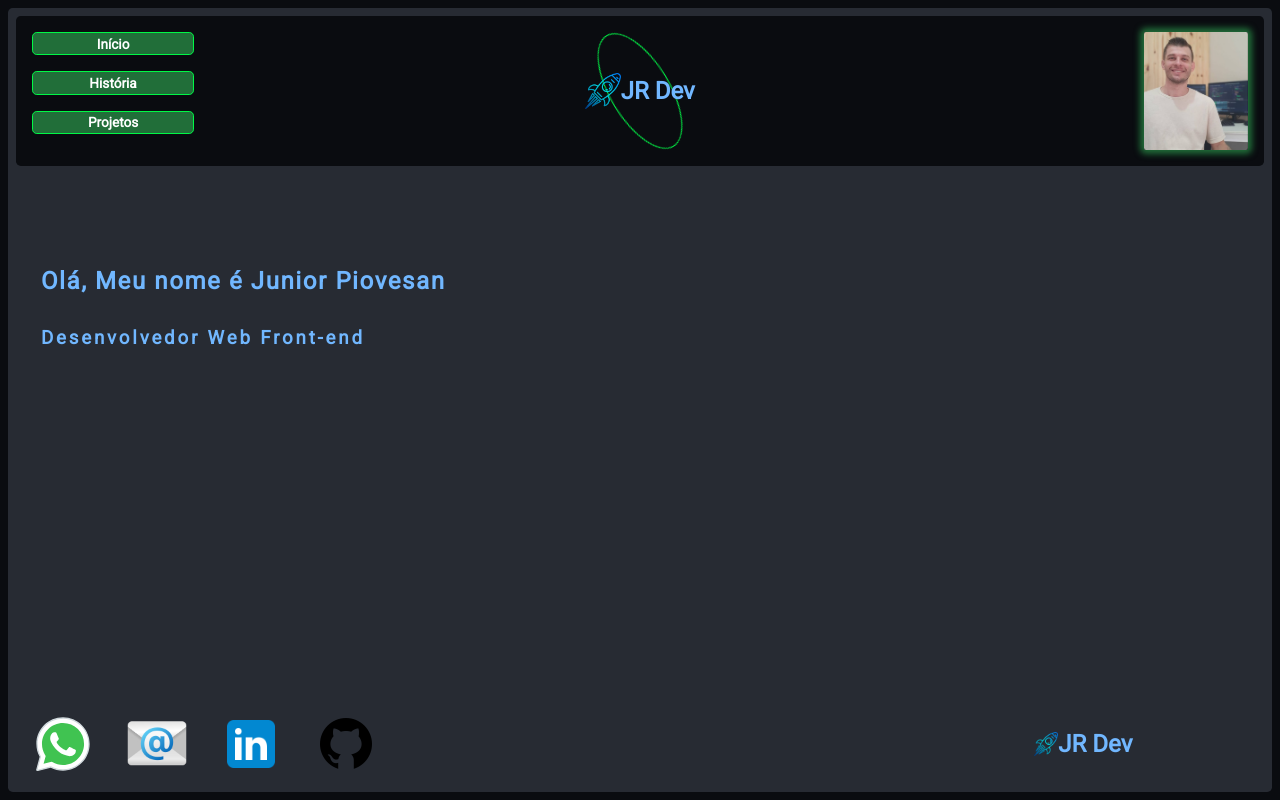
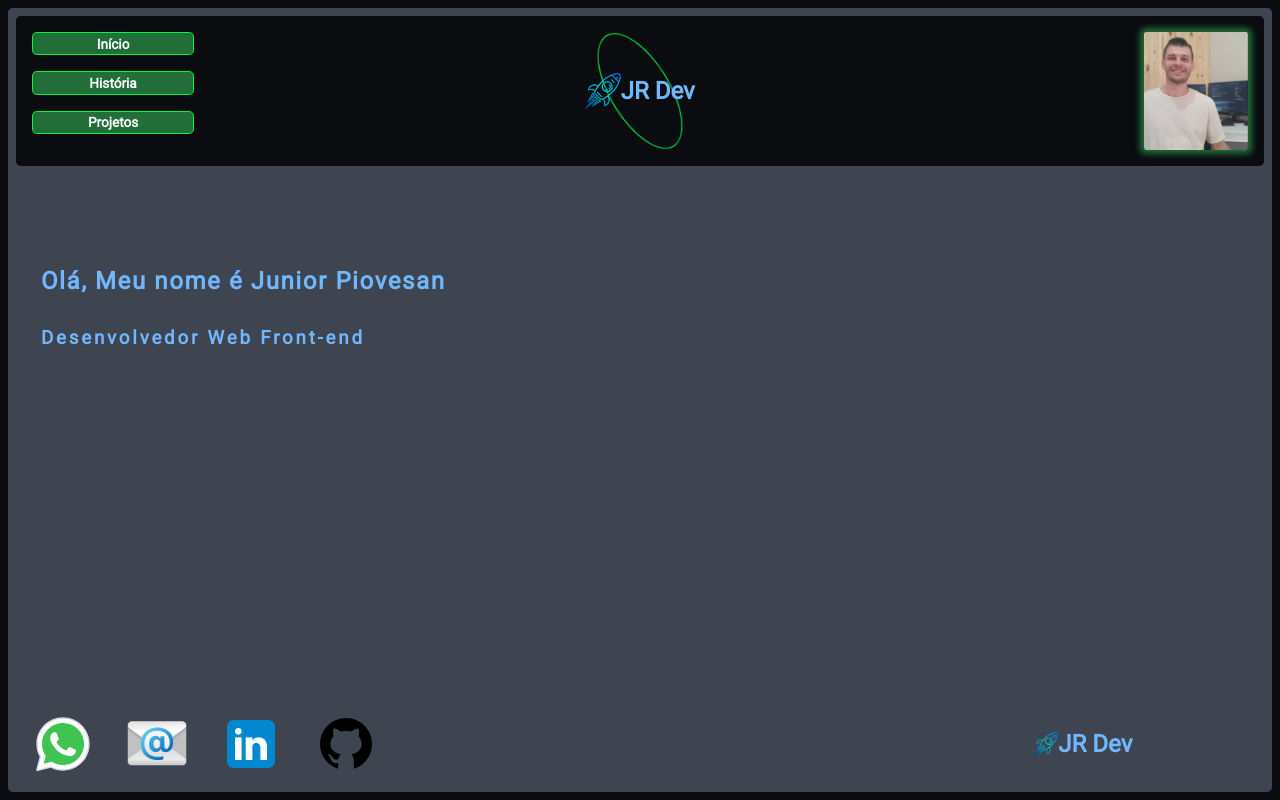
Before and after one commit to Junior-Piovesan/portfolio, a React (Vite) app: page / in a window 1280 px wide. Built offline with nearby package versions, Linux system fonts and the light colour scheme.

Commit message:
Modificado cor de fundo para mais claro

```diff
--- a/src/index.css
+++ b/src/index.css
@@ -1,6 +1,6 @@
 :root {
   --background-card:#0a0c10;
-  --background-secundary:#272b33;
+  --background-secundary:#3f4550;
   --font-color: rgb(113, 183, 255);
   --font-button: #fff;
   --background-button: #216e39;
```
